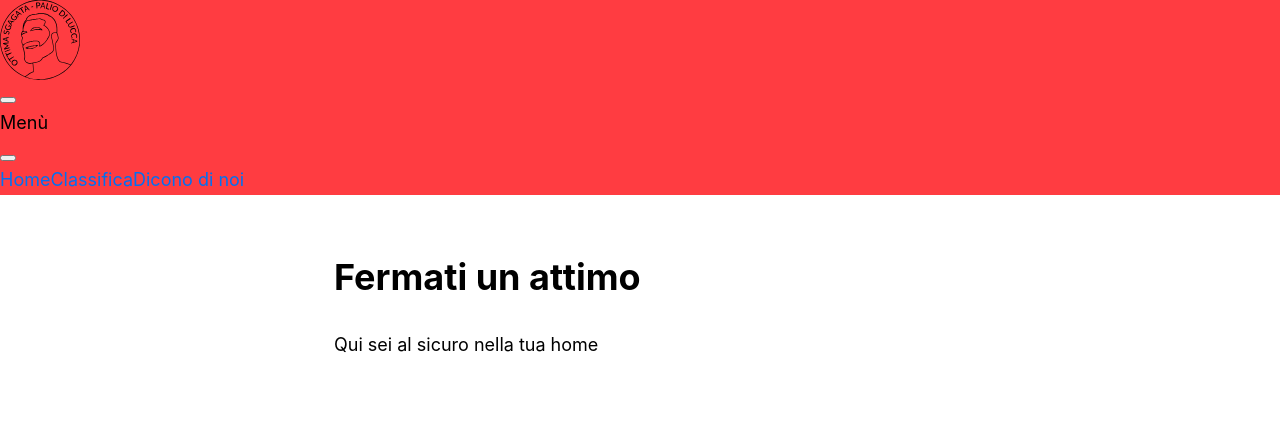
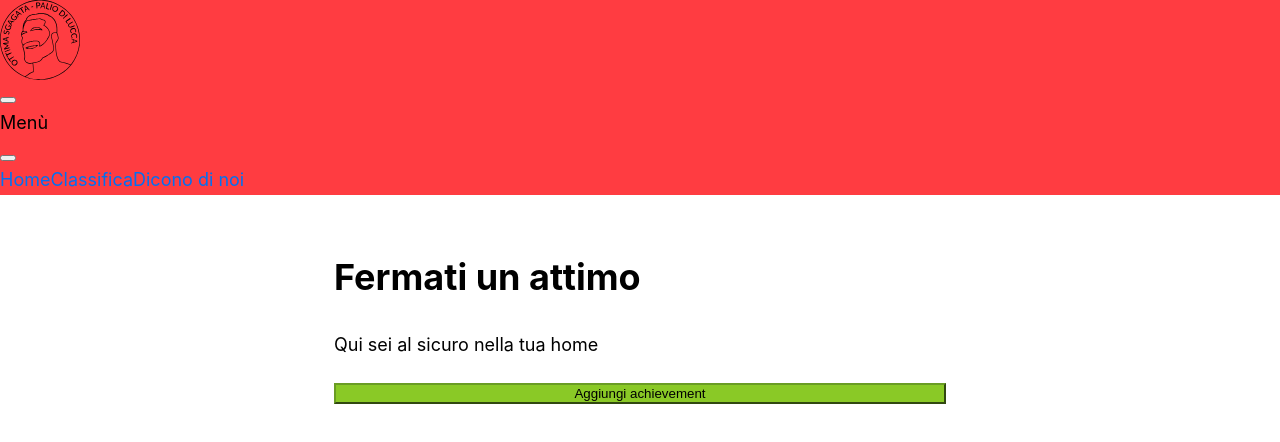
Before and after one commit to cecia234/palioDiLuccApp, a Next.js app: page /home in a window 1280 px wide. Shown: the top 442 px of the page. Built offline with nearby package versions, Linux system fonts and the light colour scheme.

Commit message:
[feat] add basic addAchievementButton

```diff
--- /dev/null
+++ b/components/home/addAchievementButton.module.css
@@ -0,0 +1,11 @@
+.addAchievementButton {
+  background-color: #8ac926;
+  border-color: #6a9c24;
+  width: 100%;
+}
+
+.addAchievementButton:hover {
+  background-color: #6a9c24;
+  border-color: #6a9c24;
+  width: 100%;
+}
--- /dev/null
+++ b/components/home/addAchievementButton.tsx
@@ -0,0 +1,14 @@
+import Button from 'react-bootstrap/Button';
+import styles from './addAchievementButton.module.css';
+
+function addAchievement() {
+    alert("TODO: aggiunta achievement")
+}
+
+export default function AddAchievementButton() {
+    return (
+        <Button onClick= {addAchievement} className= {styles.addAchievementButton} variant="primary" size="lg">
+            Aggiungi achievement
+        </Button>
+    )
+}
--- a/pages/home.tsx
+++ b/pages/home.tsx
@@ -1,4 +1,5 @@
 import Layout from "../components/layout";
+import AddAchievementButton from "../components/home/addAchievementButton";
 
 
 export default function Home() {
@@ -6,6 +7,7 @@ export default function Home() {
         <Layout>
             <h1>Fermati un attimo</h1>
             <p>Qui sei al sicuro nella tua home</p>
+            <AddAchievementButton></AddAchievementButton>
         </Layout>
     </>
 }
```
